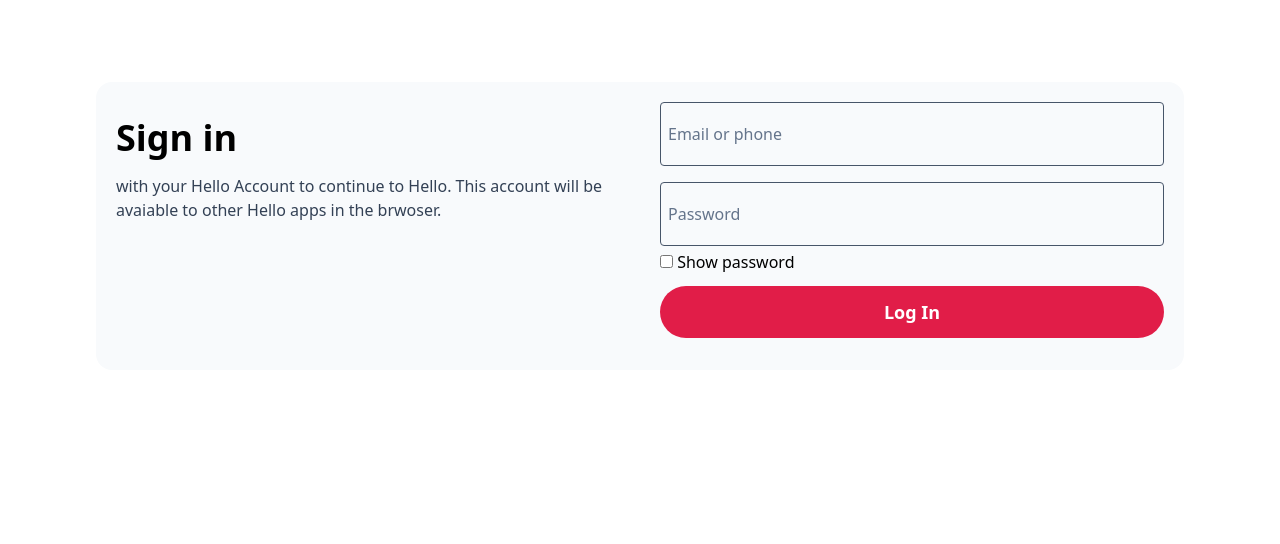
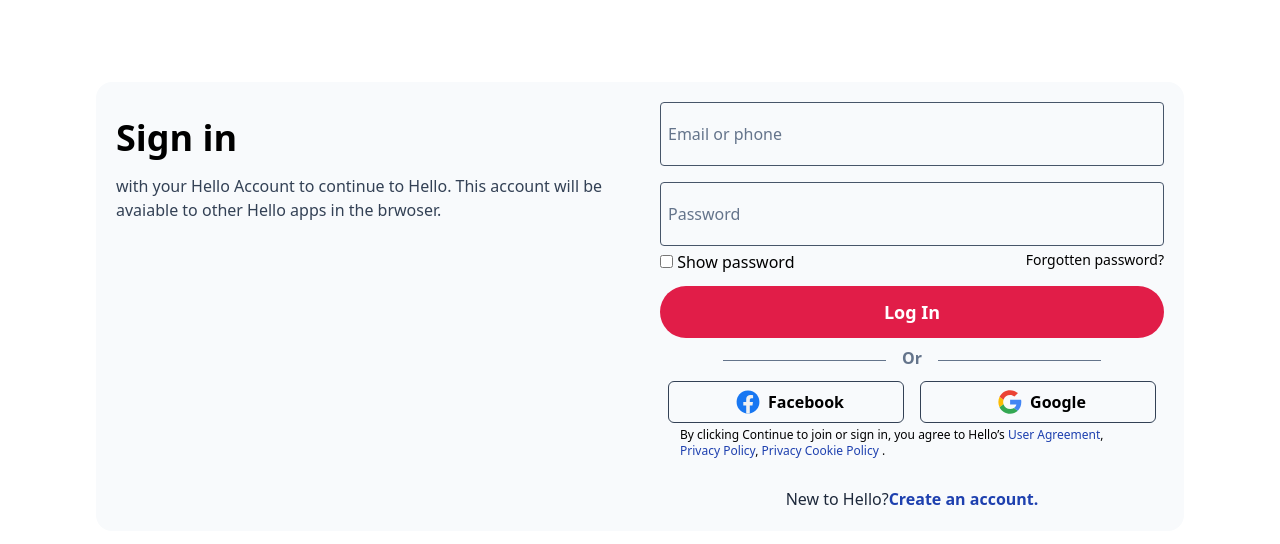
Before and after one commit to moshfequrrahman57/Log-In, a website built with Vite: page index.html in a window 1280 px wide. Shown: the part 126-670 px from the top of the page. Built offline with nearby package versions, Linux system fonts and the light colour scheme; files whose address does not match are found by name.

Commit message:
facebook or gmail button ok

```diff
--- a/index.html
+++ b/index.html
@@ -60,14 +60,41 @@
         <div>
             <input type="checkbox" id="input_checkbox">
             <label for="input_checkbox" >Show password</label>
+            <span class="float-right text-sm hover:text-blue-600">
+                <a href="">Forgotten password?</a>
+            </span>
         </div>
 
     <button class="my-3 inline-block bg-rose-600 text-white font-semibold text-lg py-3 px-5
     rounded-full hover:bg-rose-900 hover:transition-colors
     focus:ring-2 ring-offset-2 ring-red-900">Log In</button>
+<div class="flex justify-center items-center w-full">
+    <h2 class=" w-3/4 text-center  border-b border-slate-500 leading-extra-tight mt-2 mb-5">
+        <span class="px-4 font-bold bg-slate-50 text-slate-500">Or</span></h2>
+</div>
+
+    <div class="flex w-full items-center justify-center">
+        <div class="mx-2 font-bold  flex items-center justify-center rounded-md border border-slate-700 w-full p-2">
+            <img src="/resource/facebook-network-communication-internet-interaction-svgrepo-com.svg" alt="fb"
+            width="40px" height="40px" class="float-left px-2">Facebook
+        </div>
+        <div class="mx-2  font-bold  flex items-center justify-center rounded-md border border-slate-700 w-full p-2">
+            <img src="/resource/google-color-svgrepo-com.svg" alt="google"
+            width="40px" height="40px" class="float-left px-2">Google
+        </div>
+    </div>
+
+    <p class="text-xs m-1 px-4">By clicking Continue to
+        join or sign in, you agree to Hello’s
+            <a href="" class="text-blue-800 hover:underline">User Agreement</a>, </span>
+            <a href="" class="text-blue-800 hover:underline"> Privacy Policy</a>, </span>
+            <a href="" class="text-blue-800 hover:underline"> Privacy  Cookie Policy</a> . </span>
+       </p>
+
+
+       <p class="flex justify-center text-slate-800 mt-6">New to Hello?   <span> <a href="" class="text-blue-800 font-semibold">  Create an account.</a></span></p>
 
     </div>
-
     </div>
    <!-- end log in section -->
  <script type="module" src="script.js"></script>
--- a/tailwind.config.js
+++ b/tailwind.config.js
@@ -6,6 +6,9 @@
       colors: {
         'light-chocolate': '#fefae0',
       },
+      lineHeight: {
+        'extra-tight': '.1',
+      }
     }
   },
   plugins: [],
```
Also changed, not shown: resource/facebook-network-communication-internet-interaction-svgrepo-com.svg (added), resource/google-color-svgrepo-com.svg (added).
